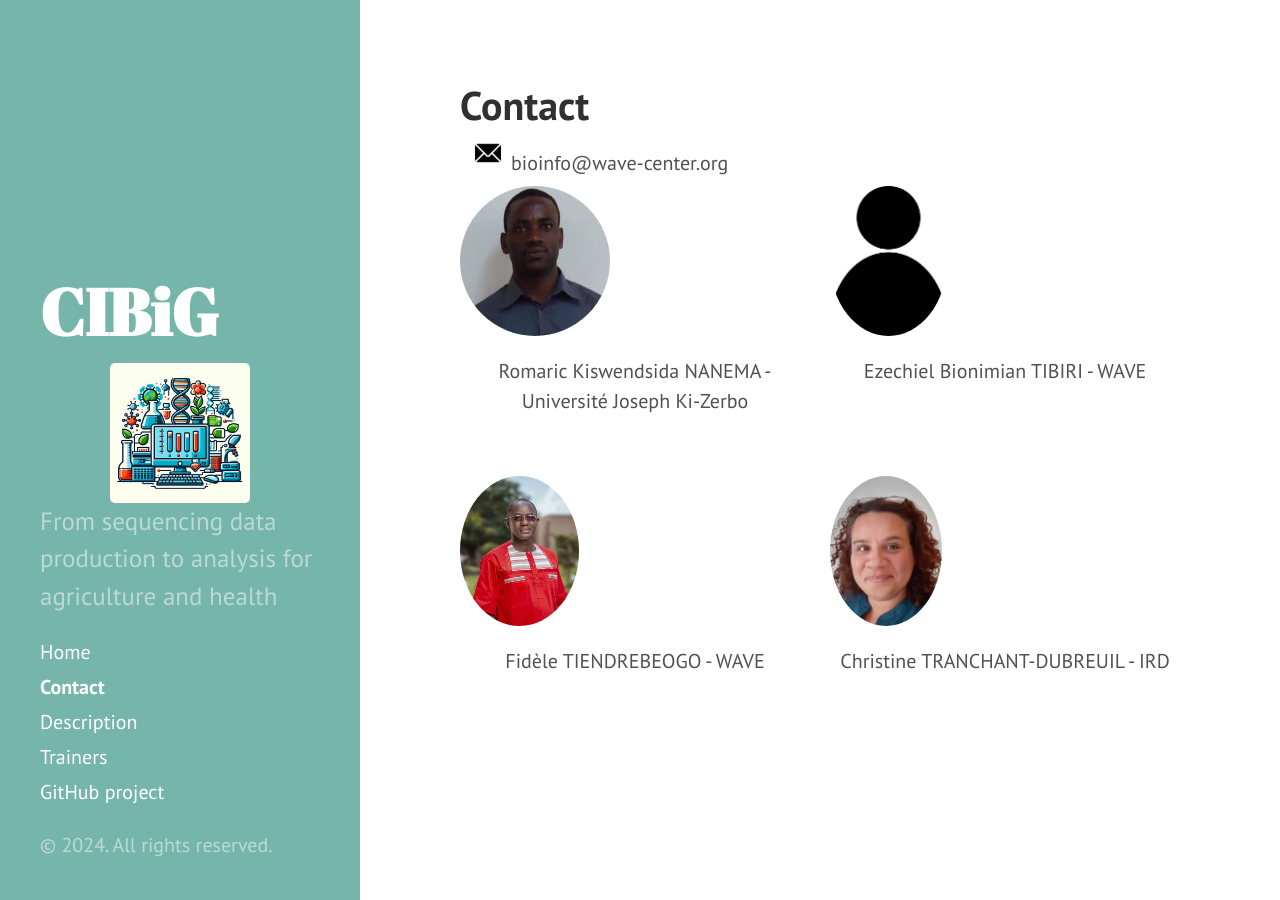
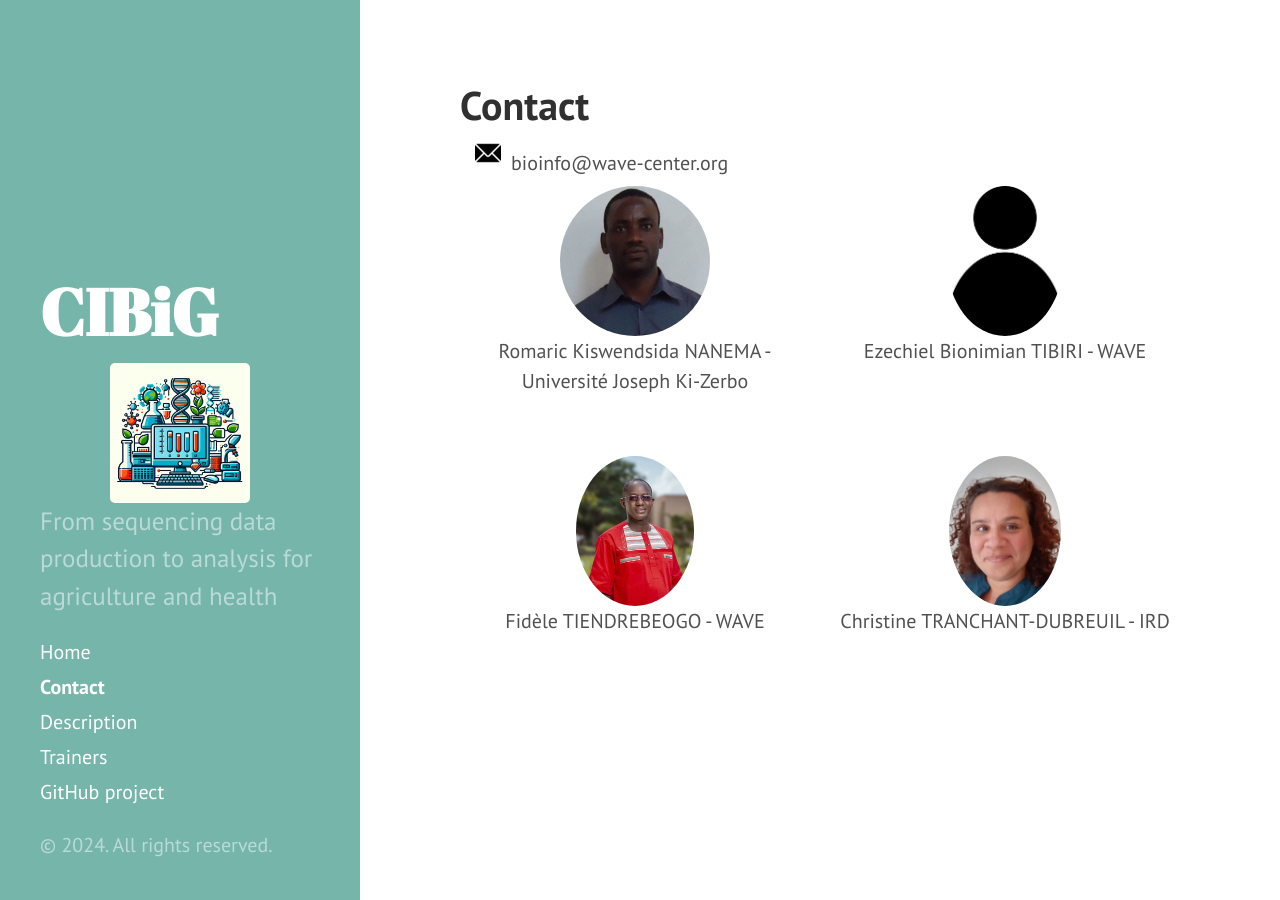
Before and after one commit to CIBiG-Course/CIBiG-course.github.io, a Jekyll site: the page built from docs/contact.md, in a window 1280 px wide. Built offline with Jekyll 4.4.1, drawn with Linux system fonts in a browser that asks for light colours.

Commit message:
center image

```diff
--- a/docs/contact.md
+++ b/docs/contact.md
@@ -16,22 +16,22 @@ title: Contact
 
 <div style="display: flex; flex-wrap: wrap; gap: 20px; justify-content: space-between;">
 <div style="flex: 1 1 calc(50% - 20px); text-align: center; margin-bottom: 20px;">
-    <img src="public/trainer_romaric.jpeg" style="height: 150px; border-radius: 50%;">
+    <img src="public/trainer_romaric.jpeg" style="height: 150px; border-radius: 50%; margin: 0 auto;">
     <p>Romaric Kiswendsida NANEMA - Université Joseph Ki-Zerbo</p>
   </div>
 
 <div style="flex: 1 1 calc(50% - 20px); text-align: center; margin-bottom: 20px;">
-    <img src="public/trainer_anonym.jpeg" style="height: 150px; border-radius: 50%;">
+    <img src="public/trainer_anonym.jpeg" style="height: 150px; border-radius: 50%; margin: 0 auto;">
     <p>Ezechiel Bionimian TIBIRI - WAVE</p>
   </div>
 
   <div style="flex: 1 1 calc(50% - 20px); text-align: center; margin-bottom: 20px;">
-    <img src="public/trainer_fidele.jpeg" style="height: 150px; border-radius: 50%;">
+    <img src="public/trainer_fidele.jpeg" style="height: 150px; border-radius: 50%; margin: 0 auto;">
     <p>Fidèle TIENDREBEOGO - WAVE</p>
   </div>
 
   <div style="flex: 1 1 calc(50% - 20px); text-align: center; margin-bottom: 20px;">
-    <img src="public/trainer_christine_tranchant.jpeg" style="height: 150px; border-radius: 50%;">
+    <img src="public/trainer_christine_tranchant.jpeg" style="height: 150px; border-radius: 50%; margin: 0 auto;">
     <p>Christine TRANCHANT-DUBREUIL - IRD</p>
   </div>
 
```
Also changed, not shown: docs/public/itrop.png (deleted).
